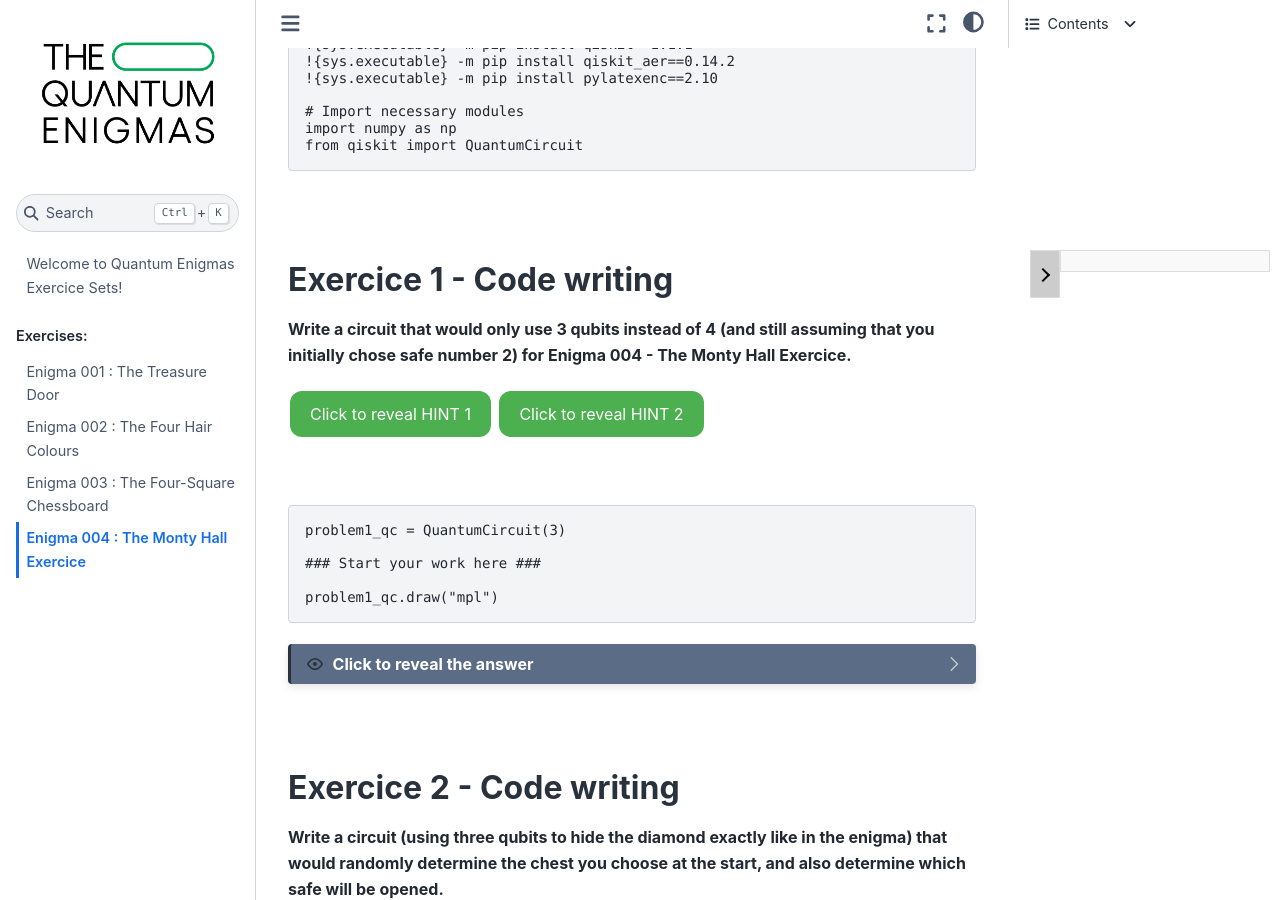
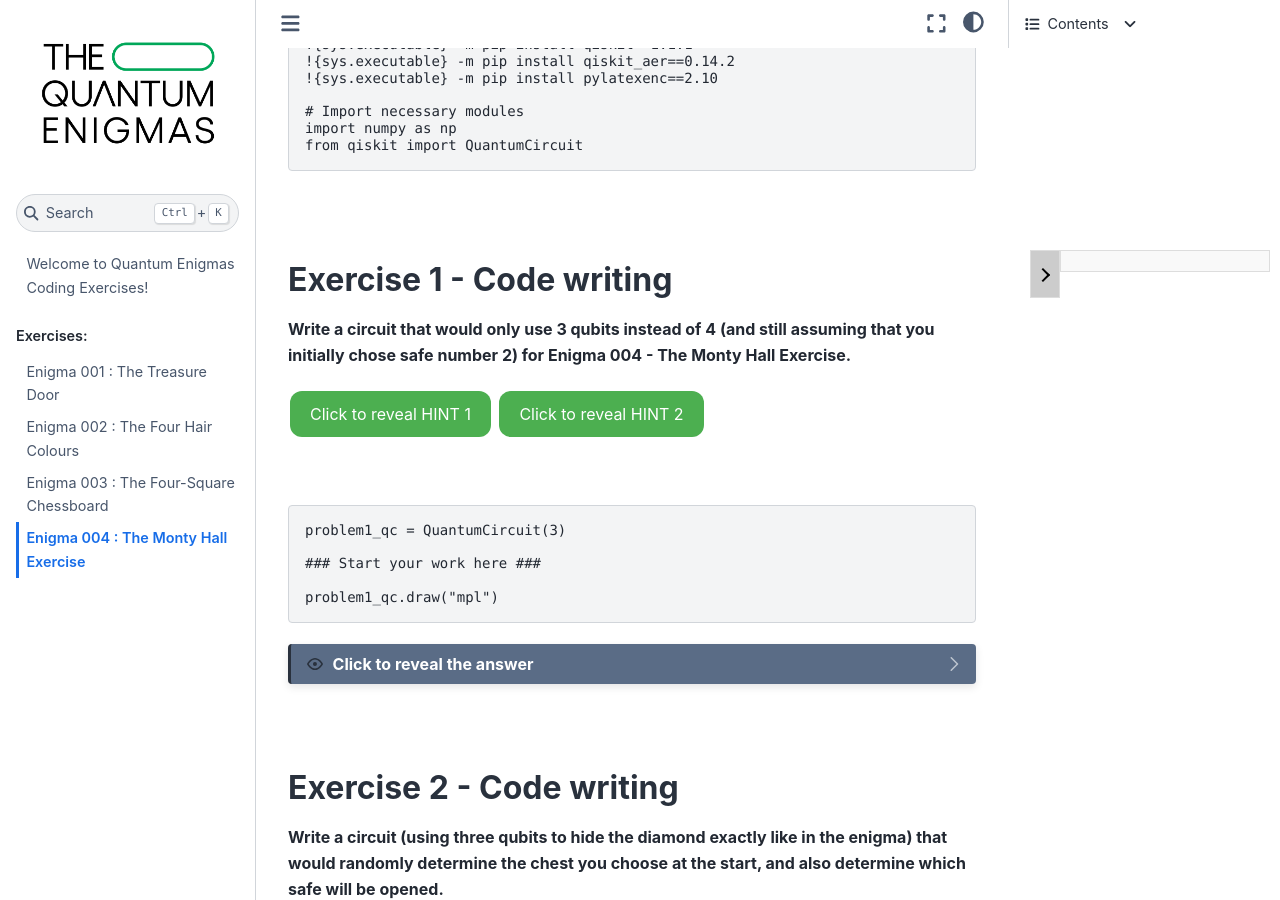
Before and after one commit to algolab-quantique/quantum-enigmas, a Sphinx documentation site: the page built from documentation/source/enigmas/enigma4.rst, in a window 1280 px wide and 900 px high, scrolled down 1035 px. Built offline with Sphinx 7.4.7 and the Sphinx Book theme 1.1.4, drawn with Linux system fonts in a browser that asks for light colours; comment, search, counter and statistics services are not loaded; some of the changed text lies outside the part shown.

Commit message:
Fix typos

```diff
--- a/README.md
+++ b/README.md
@@ -1,9 +1,9 @@
 
-# Quantum Enigmas Exercice Sets
+# Quantum Enigmas Coding Exercises
 
 [![License: CC BY-SA 4.0](https://img.shields.io/badge/License-CC_BY--SA_4.0-lightgrey.svg)](https://creativecommons.org/licenses/by-sa/4.0/)
 
-The Quantum Enigmas Exercice Sets repository compiles a series of exercises to indroduce Quantum computing for everyone.
+The Quantum Enigmas Coding Exercises repository compiles a series of exercises to indroduce Quantum computing for everyone.
 
 Access the [Quantum Enigmas](https://www.usherbrooke.ca/iq/quantumenigmas/).
 
--- a/documentation/source/enigmas/enigma4.rst
+++ b/documentation/source/enigmas/enigma4.rst
@@ -1,5 +1,5 @@
 ====================================
-Enigma 004 : The Monty Hall Exercice
+Enigma 004 : The Monty Hall Exercise
 ====================================
 
 The diamond you won has disappeared. Your search leads you to Monty Hall Manor, where Kettu has hidden your diamond in one of the three safes in front of you. If you choose the right safe, you can retrieve your diamond, otherwise Kettu will keep it forever. Can you determine the best approach to win to solving this enigma?
@@ -74,7 +74,7 @@
     :scale: 0%
 
 ------------------------------
-**Exercice 1 - Code writing**
+**Exercise 1 - Code writing**
 ------------------------------
 
 .. raw:: html
@@ -161,7 +161,7 @@
         <img class="modal-content" id="img01">
     </div>
 
-**Write a circuit that would only use 3 qubits instead of 4 (and still assuming that you initially chose safe number 2) for Enigma 004 - The Monty Hall Exercice.**
+**Write a circuit that would only use 3 qubits instead of 4 (and still assuming that you initially chose safe number 2) for Enigma 004 - The Monty Hall Exercise.**
 
 .. raw:: html
 
@@ -302,7 +302,7 @@
     :scale: 0%
 
 ------------------------------
-**Exercice 2 - Code writing**
+**Exercise 2 - Code writing**
 ------------------------------
 
 **Write a circuit (using three qubits to hide the diamond exactly like in the enigma) that would randomly determine the chest you choose at the start, and also determine which safe will be opened.**
@@ -430,7 +430,7 @@
     :scale: 0%
 
 ------------------------------
-**Exercice 3 - Code writing**
+**Exercise 3 - Code writing**
 ------------------------------
 
 .. raw:: html
@@ -585,7 +585,7 @@
     :scale: 0%
 
 ----------------------------
-**Exercice 4 - Quick quiz**
+**Exercise 4 - Quick quiz**
 ----------------------------
 
 Let's run the time travel circuit on a simulator to see the results. Run the cell below.
--- a/documentation/source/index.rst
+++ b/documentation/source/index.rst
@@ -3,11 +3,11 @@
    You can adapt this file completely to your liking, but it should at least
    contain the root `toctree` directive.
 
-Welcome to Quantum Enigmas Exercice Sets!
+Welcome to Quantum Enigmas Coding Exercises!
 ==========================================
 
 
-The Quantum Enigmas Exercice sets are a more advanced series of exercises linked to the `Quantum Enigmas <https://www.usherbrooke.ca/iq/enigmesquantiques/#>`_ animated series. These exercises are designed to be more challenging, as some problems will require you to code in Python using the quantum computing software development kit **Qiskit** to further develop your understanding of quantum computing.
+The Quantum Enigmas Coding Exercises are a more advanced series of exercises linked to the `Quantum Enigmas <https://www.usherbrooke.ca/iq/enigmesquantiques/#>`_ animated series. These exercises are designed to be more challenging, as some problems will require you to code in Python using the quantum computing software development kit **Qiskit** to further develop your understanding of quantum computing.
 
 If these problems are too advanced for you and you would like something more beginner-level, we recommend you start with the `Quantum Enigmas SkillsBuild <https://students.yourlearning.ibm.com/activity/MDLPT-341>`_, which consists of a series of introductory exercises that go more in-depth on the key concepts of each Quantum Enigma.
 
```
Also changed, not shown: documentation/source/enigmas/enigma2.rst (+5 -5 lines), documentation/source/enigmas/enigma3.rst (+4 -4 lines), 2 other files.
